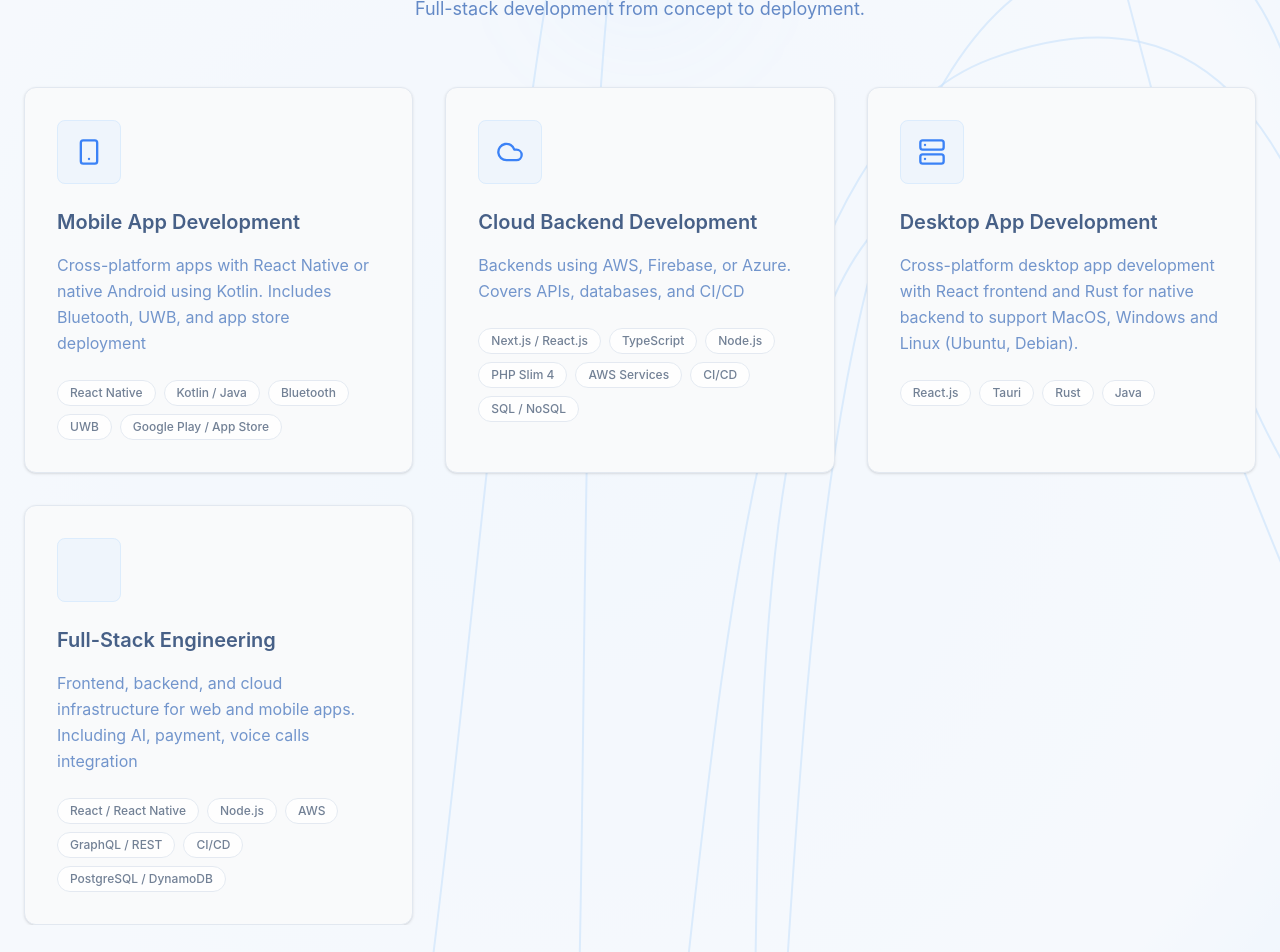
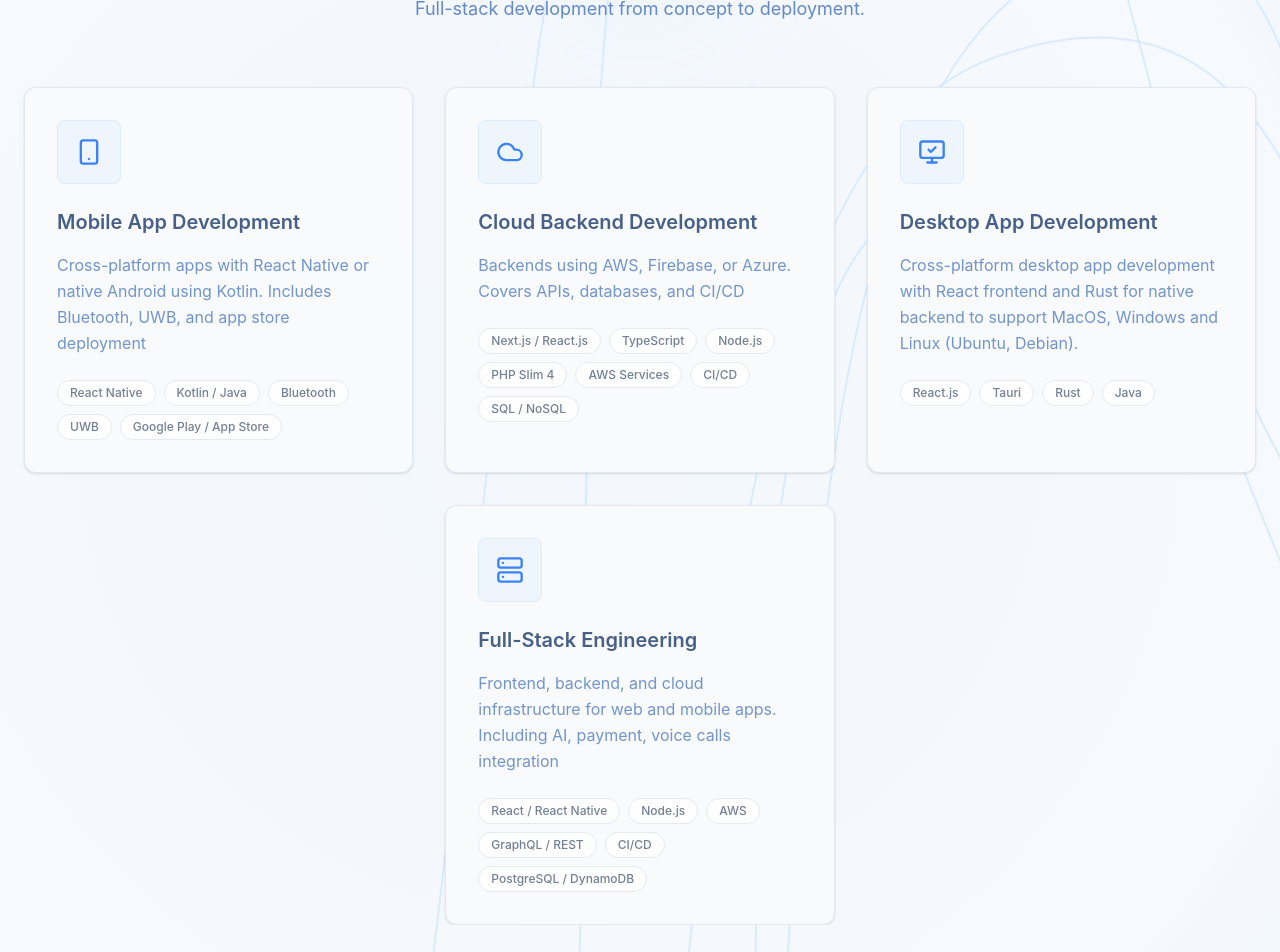
Before and after one commit to przemekw-dev/portfolioWeb, a Next.js app: page / in a window 1280 px wide. Shown: the part 940-1892 px from the top of the page. Built offline with nearby package versions, Linux system fonts and the light colour scheme.

Commit message:
update next.js

```diff
--- a/package.json
+++ b/package.json
@@ -23,7 +23,7 @@
     "framer-motion": "12.23.6",
     "lru-cache": "11.1.0",
     "lucide-react": "0.525.0",
-    "next": "15.4.2",
+    "next": "15.4.10",
     "postcss": "8.5.6",
     "react": "19.1.0",
     "react-countup": "6.5.3",
--- a/src/app/layout.tsx
+++ b/src/app/layout.tsx
@@ -15,7 +15,7 @@ const funnelDisplay = Inter({
 // });
 
 export const metadata: Metadata = {
-  title: "Przemek's Portfolio",
+  title: "React Software Engineer",
   description: "Mobile & Website development with scalable cloud backend.",
 };
 
--- a/src/components/HomeSections/ServicesSection/ServicesSection.tsx
+++ b/src/components/HomeSections/ServicesSection/ServicesSection.tsx
@@ -3,6 +3,7 @@ import { motion, useAnimation, useInView } from "framer-motion";
 import {
   // LucideArrowRight,
   LucideCloud,
+  LucideMonitorCheck,
   LucideServer,
   LucideSmartphone,
 } from "lucide-react";
@@ -94,11 +95,11 @@ const ServicesSection = () => {
       {/* )} */}
 
       {/* Services Cards */}
-      <div className="grid grid-cols-1 md:grid-cols-3 gap-8 relative">
+      <div className="grid grid-cols-1 md:grid-cols-3  gap-8 relative">
         {professionalServices.map((service, index) => (
           <motion.div
             key={index}
-            className="group relative"
+            className={`group relative ${index === 3 && "md:col-start-2 "}`}
             variants={{
               hidden: { opacity: 0, y: 40 },
               visible: {
@@ -130,6 +131,9 @@ const ServicesSection = () => {
                   <LucideCloud size={28} className="text-accent-dark" />
                 )}
                 {index === 2 && (
+                  <LucideMonitorCheck size={28} className="text-accent-dark" />
+                )}
+                {index === 3 && (
                   <LucideServer size={28} className="text-accent-dark" />
                 )}
               </motion.div>
```
Also changed, not shown: 1 other file (tests, documents, lock files or other folders).
